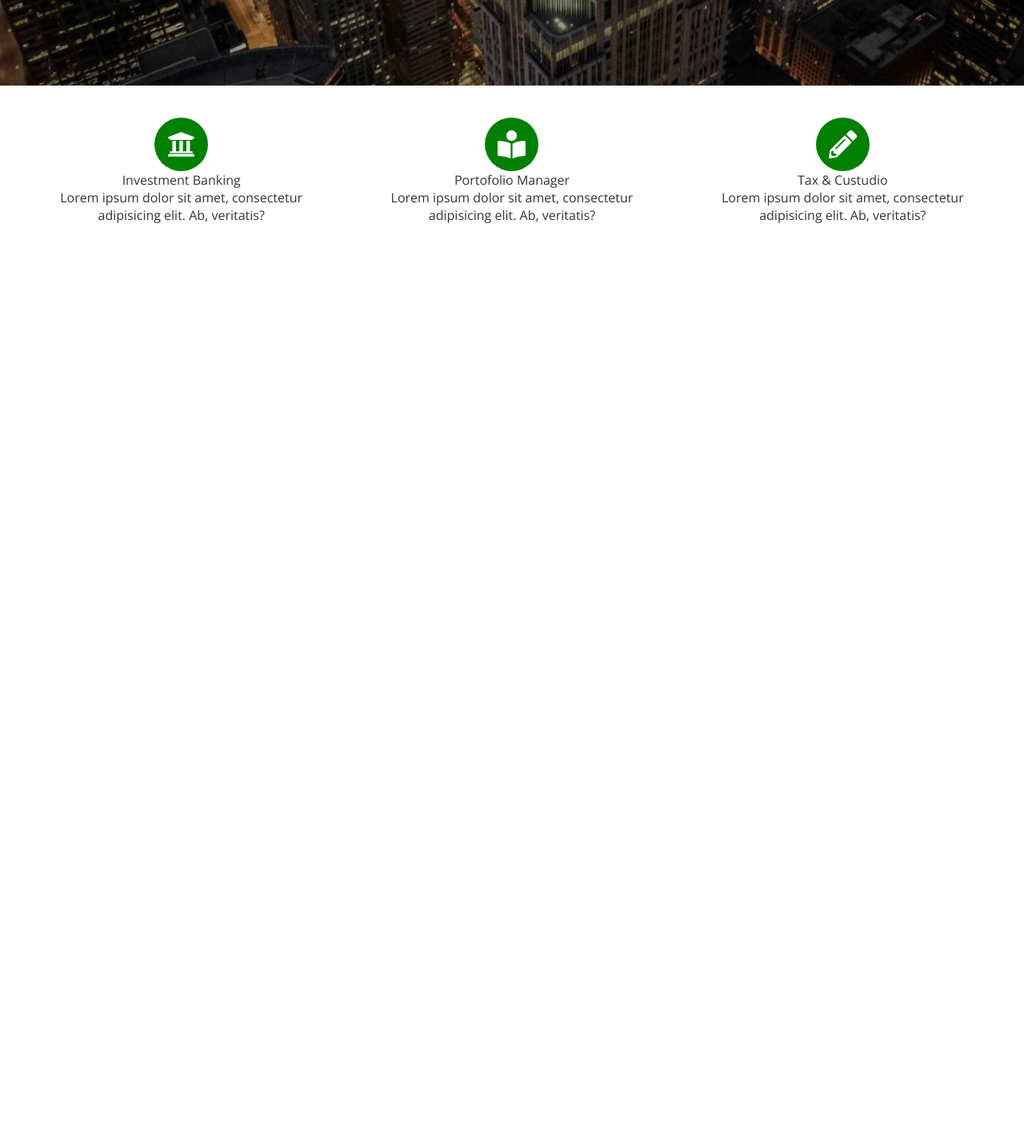
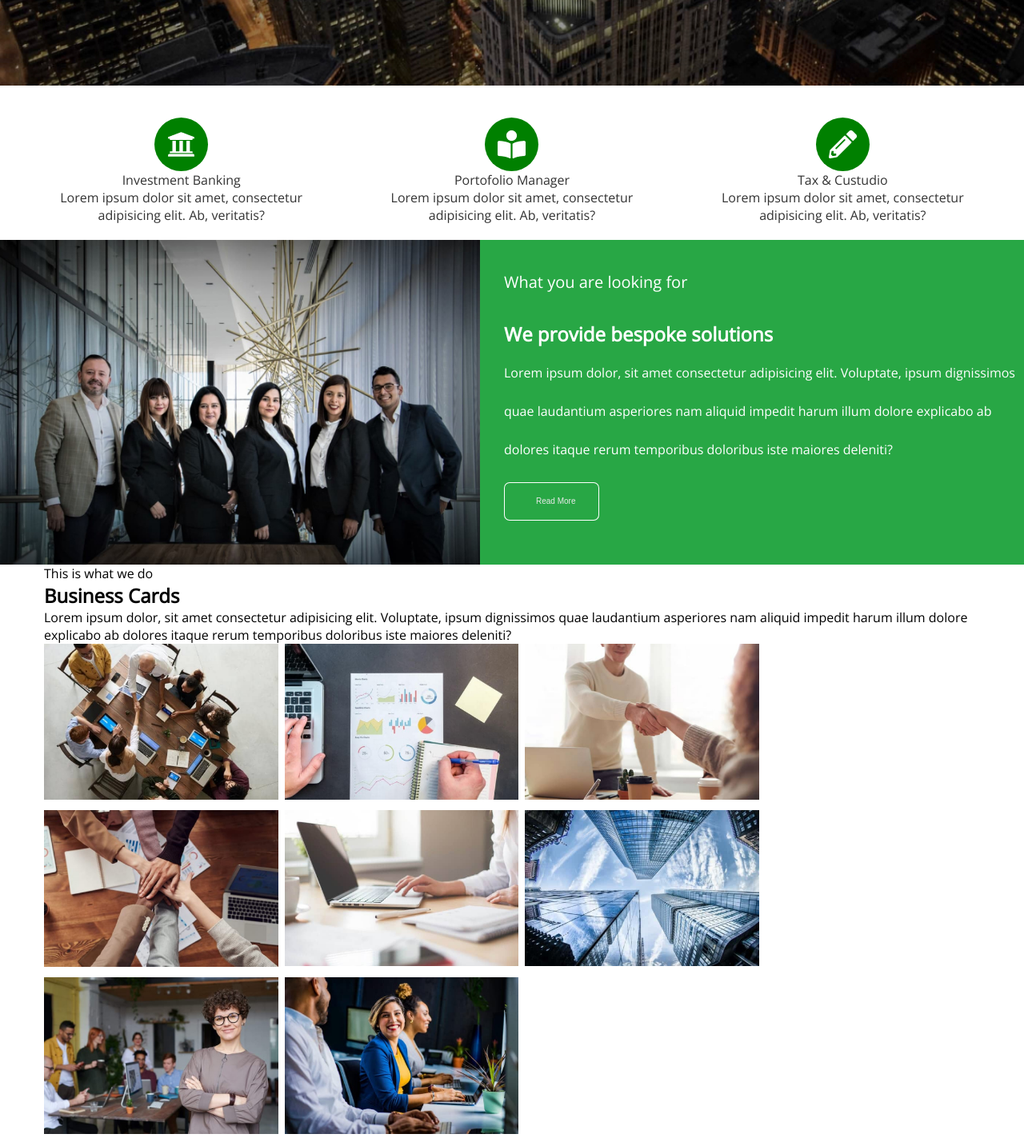
Before and after one commit to Okraila/financeledger, a plain HTML site: page index.html in a window 1280 px wide. Shown: the part 751-2174 px from the top of the page at 80% size. Before the commit the page ends 1051 px from the top, so only its background shows below. Drawn offline with nearby package versions, Linux system fonts and the light colour scheme.

Commit message:
Solution and Business

```diff
--- a/index.html
+++ b/index.html
@@ -90,10 +90,41 @@
             </div>
         </section>
         <section class="solution">
+                <div class="solution-inner">
+                    <div class="solution-inner-img">
+                        <img src="Solution Inner Image.jpg" alt="">
+                    </div>
+                    <div class="solution-inner-text">
+                        <p class="solution-title">
+                            What you are looking for
+                        </p>
+                        <h2>
+                            We provide bespoke solutions
+                        </h2>
+                        <p>
+                            Lorem ipsum dolor, sit amet consectetur adipisicing elit. Voluptate, ipsum dignissimos quae
+                            laudantium asperiores nam aliquid impedit harum illum dolore explicabo ab dolores itaque
+                            rerum temporibus doloribus iste maiores deleniti?
+                        </p>
+                        <button class="btn btn-second" href="#">Read More</button>
+                    </div>
+                </div>
+        </section>
+        <section class="business">
             <div class="container">
-                <div class="solution-inner">
-
-                </div>
+                <p class="business-title"> This is what we do </p>
+                <h2> Business Cards </h2>
+                <p> Lorem ipsum dolor, sit amet consectetur adipisicing elit. Voluptate, ipsum dignissimos quae laudantium asperiores nam aliquid impedit harum illum dolore explicabo ab dolores itaque rerum temporibus doloribus iste maiores deleniti?</p>
+                <ul class="business-list">
+                    <li> <img src="./Solution Business Cases 1.jpg"> </li>
+                    <li> <img src="./Solution Business Cases 2.jpg"> </li>
+                    <li> <img src="./Solution Business Cases 3.jpg"> </li>
+                    <li> <img src="./Solution Business Cases 4.jpg"> </li>
+                    <li> <img src="./Solution Business Cases 5.jpg"> </li>
+                    <li> <img src="./Solution Business Cases 6.jpg"> </li>
+                    <li> <img src="./Solution Business Cases 7.jpg"> </li>
+                    <li> <img src="./Solution Business Cases 8.jpg"> </li>
+                </ul>
             </div>
         </section>
     </main>
--- a/styles.css
+++ b/styles.css
@@ -87,9 +87,6 @@ body {
     justify-content:center;
     font-size:10px;
     display:flex;
-}
-
-.btn {
     margin-right: 6 px;
 }
 
@@ -124,3 +121,61 @@ body {
     font-size:20px;
     padding:15px 0;
 }
+
+.solution{
+    background-color:#28A745;
+    color:white;
+    font-weight:400;
+}
+
+.solution-inner {
+    display:flex;
+    align-items:center;
+}
+
+.solution-inner-img {
+    width:50%;
+    height:auto;
+}
+
+.solution-inner-img img {
+    height:100%;
+    object-fit:cover;
+    width:100%;
+    display:flex;
+}
+
+.solution-inner-text {
+    max-width:680px;
+    padding-left:30px;
+    line-height:48px;
+    padding-bottom:26px;
+}
+
+.solution-inner-text p {
+    padding-bottom:17px;
+}
+
+.solution-title {
+    font-size:20px;
+}
+
+.btn-second {
+    margin:0;
+    border:none;
+    box-shadow: inset 0 0 0 1px #fff;
+}
+
+.business-list {
+    display:flex;
+    flex-wrap:wrap;
+    gap:8px;
+}
+
+.business-list li{
+    width:25%;
+}
+
+.business-list img {
+    width:100%;
+}
```
Also changed, not shown: Solution Business Cases 1.jpg (added), Solution Business Cases 2.jpg (added), Solution Business Cases 3.jpg (added), Solution Business Cases 4.jpg (added), Solution Business Cases 5.jpg (added), Solution Business Cases 6.jpg (added), Solution Business Cases 7.jpg (added), Solution Business Cases 8.jpg (added), Solution Inner Image.jpg (added).
